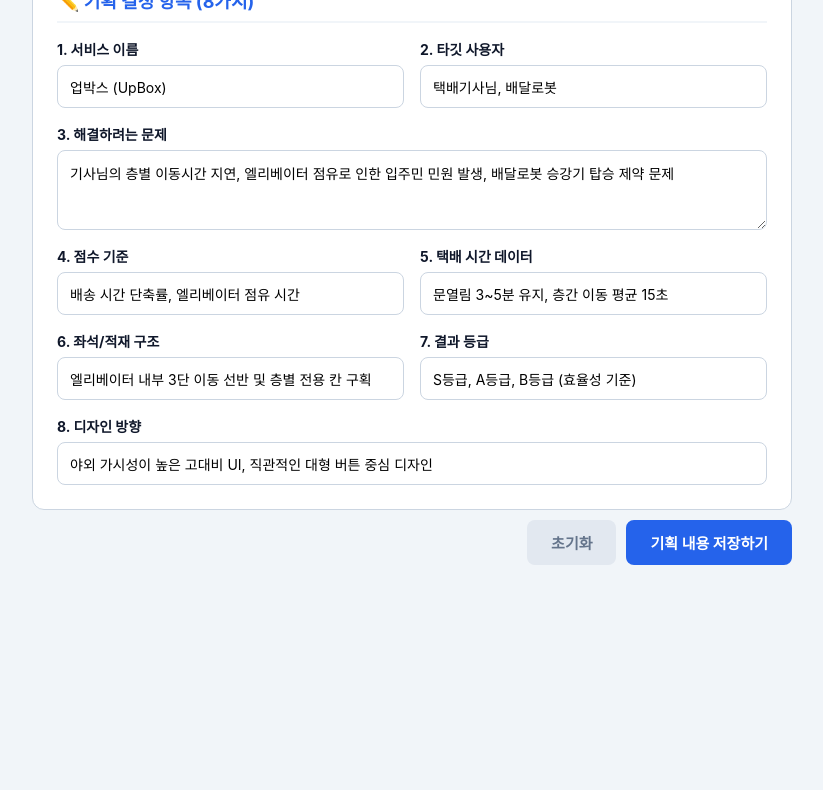
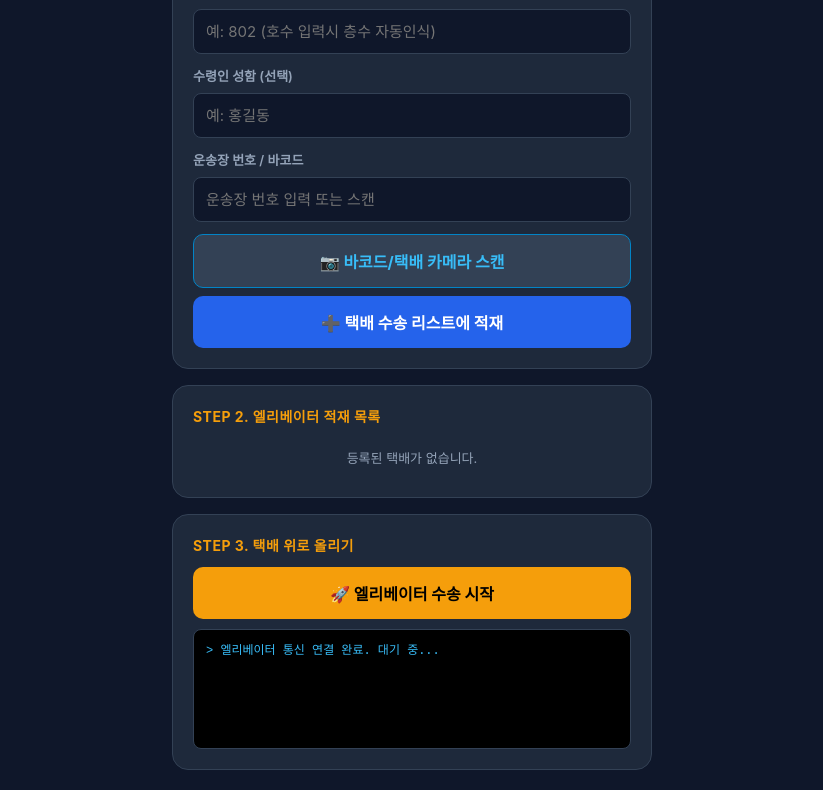
Before and after one commit to hguswns16/EONJU1, a plain HTML site: page index.html in a window 1280 px wide. Shown: the part 203-993 px from the top of the page, without its empty margins (228-1051 px from the left). Before the commit the page ends 800 px from the top, so only its background shows below. Drawn offline with Linux system fonts and the light colour scheme.

Commit message:
Update index.html

```diff
--- a/index.html
+++ b/index.html
@@ -3,17 +3,18 @@
 <head>
     <meta charset="UTF-8">
     <meta name="viewport" content="width=device-width, initial-scale=1.0">
-    <title>업박스(UpBox) 기획 결정 항목 입력 페이지</title>
+    <title>업박스 (UpBox) - 택배 자동 수송 서비스</title>
     <style>
         :root {
-            --bg: #f1f5f9;
-            --card-bg: #ffffff;
+            --bg: #0f172a;
+            --card-bg: #1e293b;
             --primary: #2563eb;
             --primary-hover: #1d4ed8;
-            --text-main: #0f172a;
-            --text-sub: #64748b;
-            --border: #cbd5e1;
             --accent: #f59e0b;
+            --text-main: #f8fafc;
+            --text-sub: #94a3b8;
+            --border: #334155;
+            --success: #10b981;
         }
 
         * {
@@ -26,248 +27,291 @@
         body {
             background-color: var(--bg);
             color: var(--text-main);
-            padding: 30px 16px;
+            padding: 20px 16px;
             display: flex;
             justify-content: center;
         }
 
         .container {
             width: 100%;
-            max-width: 760px;
+            max-width: 480px;
             display: flex;
             flex-direction: column;
-            gap: 20px;
+            gap: 16px;
         }
 
         .header {
+            text-align: center;
             background: var(--card-bg);
-            padding: 24px;
-            border-radius: 12px;
+            padding: 20px;
+            border-radius: 16px;
             border: 1px solid var(--border);
-            text-align: center;
         }
 
         .header h1 {
-            font-size: 24px;
             color: var(--primary);
-            margin-bottom: 6px;
+            font-size: 26px;
+            font-weight: 800;
+        }
+
+        .header p {
+            color: var(--text-sub);
+            font-size: 13px;
+            margin-top: 4px;
         }
 
         .card {
             background: var(--card-bg);
-            padding: 24px;
-            border-radius: 12px;
+            padding: 20px;
+            border-radius: 16px;
             border: 1px solid var(--border);
         }
 
         .card-title {
-            font-size: 18px;
+            font-size: 14px;
             font-weight: 700;
-            margin-bottom: 16px;
-            padding-bottom: 8px;
-            border-bottom: 2px solid var(--bg);
-            color: var(--primary);
+            color: var(--accent);
+            text-transform: uppercase;
+            margin-bottom: 12px;
+            letter-spacing: 0.5px;
         }
 
-        .form-grid {
-            display: grid;
-            grid-template-columns: 1fr 1fr;
-            gap: 16px;
-        }
-
-        .full {
-            grid-column: 1 / -1;
-        }
-
-        .field {
+        .form-group {
             display: flex;
             flex-direction: column;
-            gap: 6px;
+            gap: 8px;
+            margin-bottom: 12px;
         }
 
         label {
-            font-size: 14px;
-            font-weight: 700;
-            color: var(--text-main);
+            font-size: 13px;
+            color: var(--text-sub);
+            font-weight: 600;
         }
 
-        input[type="text"], textarea {
+        input {
             width: 100%;
             padding: 12px;
+            border-radius: 8px;
             border: 1px solid var(--border);
-            border-radius: 8px;
-            font-size: 14px;
+            background: #0f172a;
+            color: #fff;
+            font-size: 15px;
             outline: none;
-            background: #fff;
         }
 
-        input[type="text"]:focus, textarea:focus {
+        input:focus {
             border-color: var(--primary);
-            box-shadow: 0 0 0 3px rgba(37, 99, 235, 0.15);
-        }
-
-        textarea {
-            height: 80px;
-            resize: vertical;
-        }
-
-        .btn-box {
-            display: flex;
-            gap: 10px;
-            justify-content: flex-end;
-            margin-top: 10px;
         }
 
         .btn {
-            padding: 12px 24px;
-            font-size: 15px;
+            width: 100%;
+            padding: 14px;
+            border-radius: 10px;
+            border: none;
+            background-color: var(--primary);
+            color: white;
+            font-size: 16px;
             font-weight: bold;
-            border-radius: 8px;
-            border: none;
             cursor: pointer;
+            transition: background 0.2s;
         }
 
-        .btn-save {
-            background: var(--primary);
-            color: white;
+        .btn:hover {
+            background-color: var(--primary-hover);
         }
 
-        .btn-save:hover {
-            background: var(--primary-hover);
+        .btn-scan {
+            background-color: #334155;
+            color: #38bdf8;
+            border: 1px solid #0284c7;
+            margin-bottom: 8px;
         }
 
-        .btn-reset {
-            background: #e2e8f0;
-            color: var(--text-sub);
+        /* 수송 목록 */
+        .queue-list {
+            list-style: none;
+            display: flex;
+            flex-direction: column;
+            gap: 8px;
         }
 
-        .status {
-            display: none;
-            padding: 12px;
-            background: #dcfce7;
-            color: #15803d;
+        .queue-item {
+            background: #0f172a;
+            padding: 12px 16px;
             border-radius: 8px;
-            text-align: center;
-            font-weight: bold;
+            border: 1px solid var(--border);
+            display: flex;
+            justify-content: space-between;
+            align-items: center;
             font-size: 14px;
         }
 
-        @media (max-width: 600px) {
-            .form-grid {
-                grid-template-columns: 1fr;
+        .queue-item .info strong {
+            color: #fff;
         }
+
+        .queue-item .info span {
+            color: var(--text-sub);
+            font-size: 12px;
+            display: block;
+        }
+
+        .badge {
+            background: #065f46;
+            color: #34d399;
+            padding: 4px 8px;
+            border-radius: 6px;
+            font-size: 12px;
+            font-weight: bold;
+        }
+
+        /* 실시간 상태창 */
+        .status-log {
+            background: #000;
+            border-radius: 8px;
+            padding: 12px;
+            font-family: monospace;
+            font-size: 12px;
+            color: #38bdf8;
+            height: 120px;
+            overflow-y: auto;
+            border: 1px solid var(--border);
+            line-height: 1.6;
         }
     </style>
 </head>
 <body>
 
 <div class="container">
+    <!-- 헤더 -->
     <div class="header">
-        <h1>🚀 업박스(UpBox) 기획자 결정 입력폼</h1>
-        <p>아래 입력창에 직접 텍스트를 작성하거나 수정해보세요.</p>
+        <h1>📦 UpBox</h1>
+        <p>101동 승강기 자동 연결 수송 모듈</p>
     </div>
 
-    <form id="upboxForm" onsubmit="saveData(event)">
+    <!-- 입력폼 -->
     <div class="card">
-            <div class="card-title">✏️ 기획 결정 항목 (8가지)</div>
-            <div class="form-grid">
+        <div class="card-title">STEP 1. 사용자 및 택배 정보 입력</div>
 
-                <div class="field">
-                    <label for="serviceName">1. 서비스 이름</label>
-                    <input type="text" id="serviceName" value="업박스 (UpBox)" placeholder="서비스 이름을 입력하세요">
+        <div class="form-group">
+            <label>배송지 (동/호수)</label>
+            <input type="number" id="roomInput" placeholder="예: 802 (호수 입력시 층수 자동인식)">
         </div>
 
-                <div class="field">
-                    <label for="targetUser">2. 타깃 사용자</label>
-                    <input type="text" id="targetUser" value="택배기사님, 배달로봇" placeholder="사용자를 입력하세요">
+        <div class="form-group">
+            <label>수령인 성함 (선택)</label>
+            <input type="text" id="nameInput" placeholder="예: 홍길동">
         </div>
 
-                <div class="field full">
-                    <label for="problem">3. 해결하려는 문제</label>
-                    <textarea id="problem" placeholder="해결하려는 핵심 문제를 입력하세요">기사님의 층별 이동시간 지연, 엘리베이터 점유로 인한 입주민 민원 발생, 배달로봇 승강기 탑승 제약 문제</textarea>
+        <div class="form-group">
+            <label>운송장 번호 / 바코드</label>
+            <input type="text" id="barcodeInput" placeholder="운송장 번호 입력 또는 스캔">
         </div>
 
-                <div class="field">
-                    <label for="scoreStandard">4. 점수 기준</label>
-                    <input type="text" id="scoreStandard" value="배송 시간 단축률, 엘리베이터 점유 시간" placeholder="점수 산정 기준">
+        <button class="btn btn-scan" onclick="scanBarcode()">📷 바코드/택배 카메라 스캔</button>
+        <button class="btn" onclick="addDelivery()">➕ 택배 수송 리스트에 적재</button>
     </div>
 
-                <div class="field">
-                    <label for="timeData">5. 택배 시간 데이터</label>
-                    <input type="text" id="timeData" value="문열림 3~5분 유지, 층간 이동 평균 15초" placeholder="시간 기준값">
+    <!-- 수송 대기 목록 -->
+    <div class="card">
+        <div class="card-title">STEP 2. 엘리베이터 적재 목록</div>
+        <div class="queue-list" id="queueList">
+            <div style="text-align: center; color: var(--text-sub); font-size: 13px; padding: 10px;">
+                등록된 택배가 없습니다.
             </div>
-
-                <div class="field">
-                    <label for="seatStructure">6. 좌석/적재 구조</label>
-                    <input type="text" id="seatStructure" value="엘리베이터 내부 3단 이동 선반 및 층별 전용 칸 구획" placeholder="내부 구조 설정">
-                </div>
-
-                <div class="field">
-                    <label for="resultGrade">7. 결과 등급</label>
-                    <input type="text" id="resultGrade" value="S등급, A등급, B등급 (효율성 기준)" placeholder="결과 등급 체계">
-                </div>
-
-                <div class="field full">
-                    <label for="designDirection">8. 디자인 방향</label>
-                    <input type="text" id="designDirection" value="야외 가시성이 높은 고대비 UI, 직관적인 대형 버튼 중심 디자인" placeholder="디자인 컨셉 입력">
-                </div>
-
         </div>
     </div>
 
-        <div id="statusMsg" class="status">✅ 저장되었습니다! (브라우저에 데이터가 저장됨)</div>
-
-        <div class="btn-btn-box btn-box">
-            <button type="button" class="btn btn-reset" onclick="resetForm()">초기화</button>
-            <button type="submit" class="btn btn-save">기획 내용 저장하기</button>
+    <!-- 수송 제어 -->
+    <div class="card">
+        <div class="card-title">STEP 3. 택배 위로 올리기</div>
+        <button class="btn" style="background-color: var(--accent); color: #000; margin-bottom: 10px;" onclick="startDelivery()">🚀 엘리베이터 수송 시작</button>
+        <div class="status-log" id="systemLog">> 엘리베이터 통신 연결 완료. 대기 중...</div>
     </div>
-    </form>
 </div>
 
 <script>
-    // 페이지 로드 시 저장된 내용 불러오기
-    window.onload = function() {
-        const savedData = localStorage.getItem('upbox_plan');
-        if (savedData) {
-            const data = JSON.parse(savedData);
-            document.getElementById('serviceName').value = data.serviceName || '';
-            document.getElementById('targetUser').value = data.targetUser || '';
-            document.getElementById('problem').value = data.problem || '';
-            document.getElementById('scoreStandard').value = data.scoreStandard || '';
-            document.getElementById('timeData').value = data.timeData || '';
-            document.getElementById('seatStructure').value = data.seatStructure || '';
-            document.getElementById('resultGrade').value = data.resultGrade || '';
-            document.getElementById('designDirection').value = data.designDirection || '';
-        }
-    };
+    let deliveryQueue = [];
 
-    function saveData(e) {
-        e.preventDefault();
-        const data = {
-            serviceName: document.getElementById('serviceName').value,
-            targetUser: document.getElementById('targetUser').value,
-            problem: document.getElementById('problem').value,
-            scoreStandard: document.getElementById('scoreStandard').value,
-            timeData: document.getElementById('timeData').value,
-            seatStructure: document.getElementById('seatStructure').value,
-            resultGrade: document.getElementById('resultGrade').value,
-            designDirection: document.getElementById('designDirection').value
-        };
-
-        localStorage.setItem('upbox_plan', JSON.stringify(data));
-
-        const msg = document.getElementById('statusMsg');
-        msg.style.display = 'block';
-        setTimeout(() => {
-            msg.style.display = 'none';
-        }, 2000);
+    function scanBarcode() {
+        const randomNum = Math.floor(1000000000 + Math.random() * 9000000000);
+        document.getElementById('barcodeInput').value = "UPBOX-" + randomNum;
+        log("[스캔 완료] 바코드 자동 인식됨: UPBOX-" + randomNum);
     }
 
-    function resetForm() {
-        if (confirm('모든 내용을 초기화하시겠습니까?')) {
-            document.getElementById('upboxForm').reset();
-            localStorage.removeItem('upbox_plan');
+    function addDelivery() {
+        const room = document.getElementById('roomInput').value;
+        const name = document.getElementById('nameInput').value || '입주민';
+        const barcode = document.getElementById('barcodeInput').value || '미인식';
+
+        if (!room) {
+            alert('동/호수를 입력해 주세요.');
+            return;
         }
+
+        const floor = Math.floor(parseInt(room) / 100) || parseInt(room);
+
+        deliveryQueue.push({ room, floor, name, barcode });
+
+        // 층수 기준 최적화 (하층 -> 상층 순서)
+        deliveryQueue.sort((a, b) => a.floor - b.floor);
+
+        updateUI();
+        log(`[적재 완료] ${room}호 (${name}님) / ${floor}층 등록됨`);
+
+        // 입력 폼 초기화
+        document.getElementById('roomInput').value = '';
+        document.getElementById('nameInput').value = '';
+        document.getElementById('barcodeInput').value = '';
+    }
+
+    function updateUI() {
+        const listEl = document.getElementById('queueList');
+        if (deliveryQueue.length === 0) {
+            listEl.innerHTML = '<div style="text-align: center; color: var(--text-sub); font-size: 13px; padding: 10px;">등록된 택배가 없습니다.</div>';
+            return;
+        }
+
+        listEl.innerHTML = deliveryQueue.map(item => `
+            <div class="queue-item">
+                <div class="info">
+                    <strong>${item.room}호 (${item.floor}층) - ${item.name}님</strong>
+                    <span>송장: ${item.barcode}</span>
+                </div>
+                <span class="badge">적재 완료</span>
+            </div>
+        `).join('');
+    }
+
+    function log(msg) {
+        const logEl = document.getElementById('systemLog');
+        logEl.innerHTML += `<br>> ${msg}`;
+        logEl.scrollTop = logEl.scrollHeight;
+    }
+
+    function startDelivery() {
+        if (deliveryQueue.length === 0) {
+            alert('올려보낼 택배를 먼저 등록해 주세요.');
+            return;
+        }
+
+        log('=================================');
+        log('-> [업박스 직행 모드 발동]');
+        log('-> 문열림 시간 4분 연장');
+
+        deliveryQueue.forEach((item, index) => {
+            setTimeout(() => {
+                log(`[이동] ${item.floor}층 승강기 도착`);
+                log(`[알림] ${item.room}호 (${item.name}님) 도착 사진 촬영 및 자동 문지 전송!`);
+
+                if (index === deliveryQueue.length - 1) {
+                    log('-> 모든 택배 배송 완료. 1층으로 복귀합니다.');
+                    deliveryQueue = [];
+                    updateUI();
+                }
+            }, (index + 1) * 1500);
+        });
     }
 </script>
 
```
Lines whose indentation alone changed are shown as unchanged.
